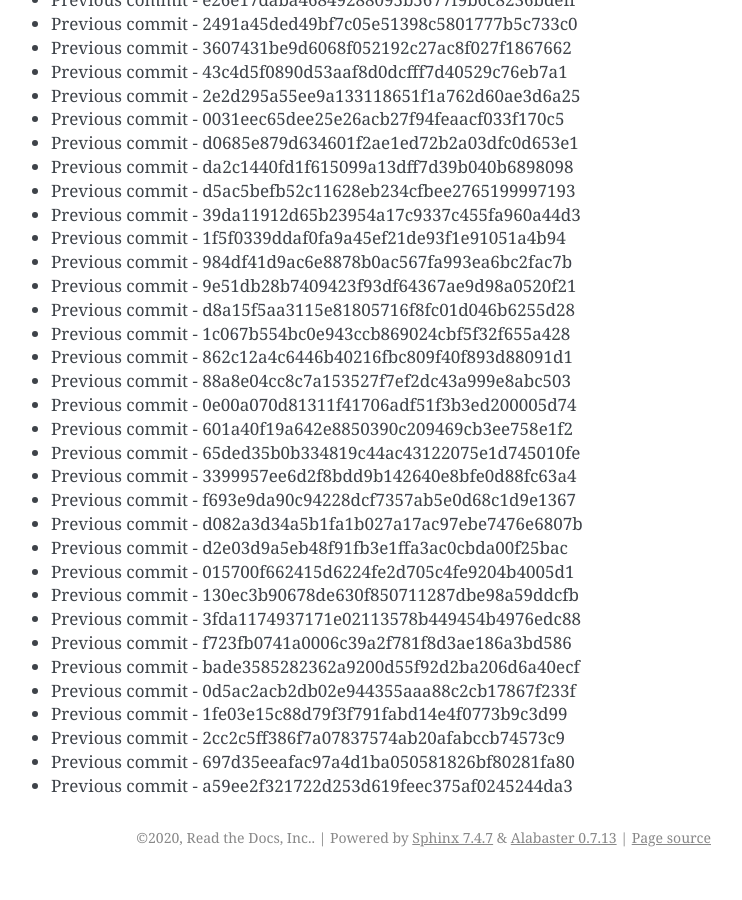
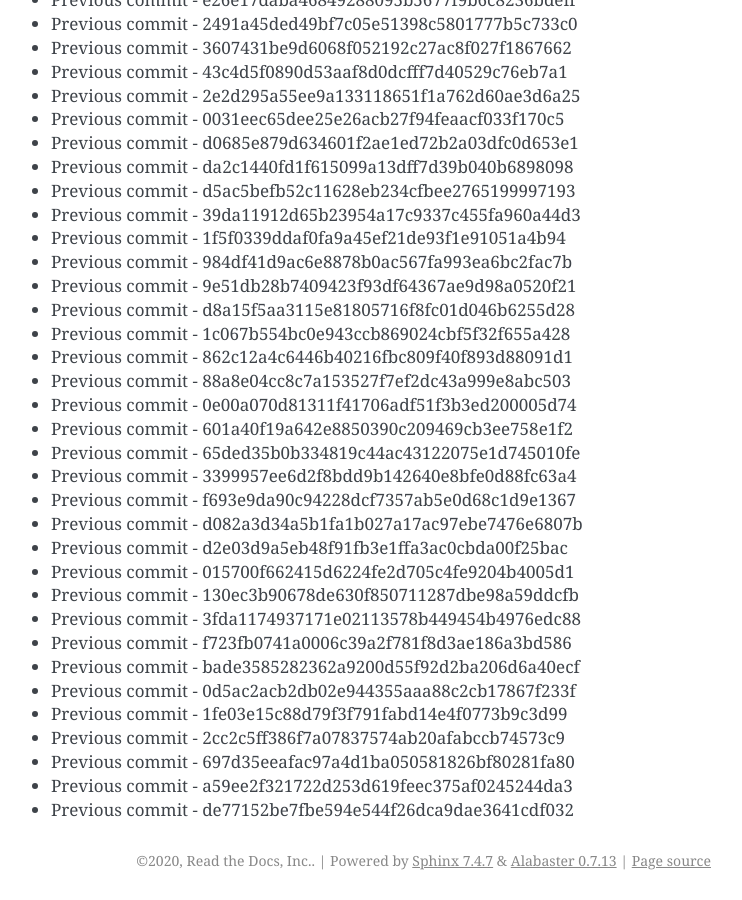
Before and after one commit to readthedocs/rtd-git-stresstest, a Sphinx documentation site: the page built from docs/updates.rst, in a window 1280 px wide and 900 px high, scrolled down 37564 px. Shown: the whole window, without its empty margins (399-1141 px from the left). Built offline with Sphinx 7.4.7, drawn with Linux system fonts in a browser that asks for light colours; before the commit the page ends 38441 px from its top, so only the background shows below that.

Commit message:
Generating commit from previous: de77152be7fbe594e544f26dca9dae3641cdf032

```diff
--- a/docs/updates.rst
+++ b/docs/updates.rst
@@ -1610,3 +1610,4 @@ It can be tested for any performance characteristics.
 * Previous commit - 2cc2c5ff386f7a07837574ab20afabccb74573c9
 * Previous commit - 697d35eeafac97a4d1ba050581826bf80281fa80
 * Previous commit - a59ee2f321722d253d619feec375af0245244da3
+* Previous commit - de77152be7fbe594e544f26dca9dae3641cdf032
```
